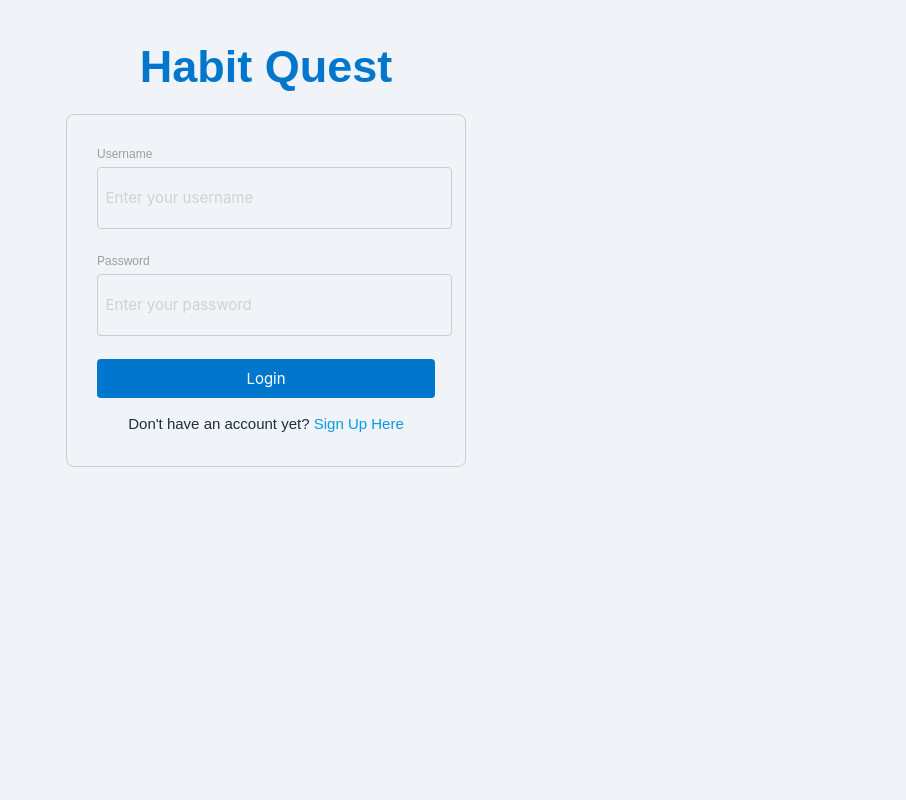
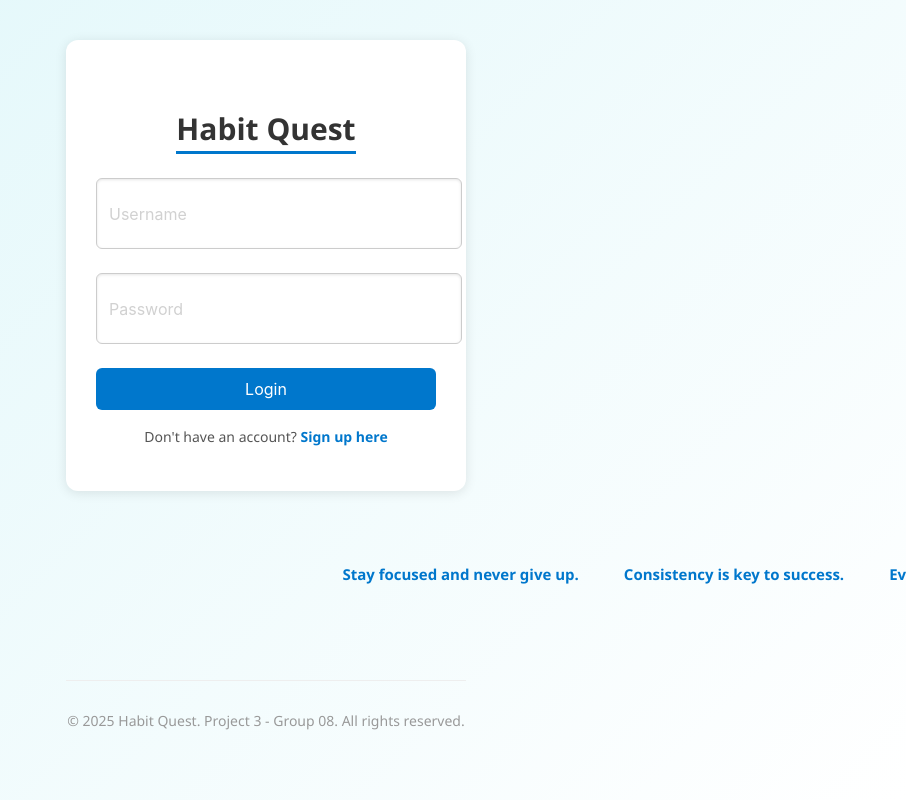
Before and after one commit to bans-07/HabitQuest, a React (Vite) app in the folder client/: page /login in a window 1280 px wide. Shown: the whole page, without its empty margins (374-1280 px from the left). Built offline with nearby package versions, Linux system fonts and the light colour scheme.

Commit message:
updated login page. added quotes

```diff
--- a/client/src/pages/Login.tsx
+++ b/client/src/pages/Login.tsx
@@ -5,6 +5,15 @@ const Login: React.FC = () => {
   const [username, setUsername] = useState('');
   const [password, setPassword] = useState('');
   const navigate = useNavigate();
+
+  const quotes = [
+    "Stay focused and never give up.",
+    "Consistency is key to success.",
+    "Every step counts on your journey.",
+    "Small habits create big changes.",
+    "Believe in yourself and all that you are."
+  ];
+
   const handleSubmit = (e: React.FormEvent) => {
     e.preventDefault();
 
@@ -17,49 +26,70 @@ const Login: React.FC = () => {
     console.log('Username:', username);
     console.log('Password:', password);
 
-
     navigate('/dashboard');
   };
 
   return (
-    <div style={styles.pageContainer}>
+    <div style={styles.pageWrapper}>
+      <div style={styles.container}>
         <h1 style={styles.title}>Habit Quest</h1>
-      <div className="login-container" style={styles.container}>
         <form onSubmit={handleSubmit} style={styles.form}>
-          <div style={styles.inputGroup}>
-            <label htmlFor="username">Username</label>
           <input
             type="text"
-              id="username"
-              name="username"
-              placeholder="Enter your username"
+            placeholder="Username"
             value={username}
             onChange={(e) => setUsername(e.target.value)}
             style={styles.input}
-              required
           />
-          </div>
-          <div style={styles.inputGroup}>
-            <label htmlFor="password">Password</label>
           <input
             type="password"
-              id="password"
-              name="password"
-              placeholder="Enter your password"
+            placeholder="Password"
             value={password}
             onChange={(e) => setPassword(e.target.value)}
             style={styles.input}
-              required
           />
-          </div>
           <button type="submit" style={styles.button}>
             Login
           </button>
         </form>
-        <div style={styles.signup}>
-          Don't have an account yet? <a href="/signup">Sign Up Here</a>
+        <p style={styles.switchText}>
+          Don't have an account?{' '}
+          <a href="/signup" style={styles.link}>
+            Sign up here
+          </a>
+        </p>
+      </div>
+
+      <div style={styles.marqueeContainer}>
+        <div style={styles.marquee}>
+          {quotes.map((quote, idx) => (
+            <span
+              key={idx}
+              style={{
+                marginRight: idx === quotes.length - 1 ? '6rem' : '3rem',
+                fontWeight: '700',
+              }}
+            >
+              {quote}
+            </span>
+          ))}
         </div>
       </div>
+
+      <footer style={styles.footer}>
+        <p>© 2025 Habit Quest. Project 3 - Group 08. All rights reserved.</p>
+      </footer>
+
+      <style>{`
+        @keyframes marquee {
+          0% {
+            transform: translateX(100%);
+          }
+          100% {
+            transform: translateX(-100%);
+          }
+        }
+      `}</style>
     </div>
   );
 };
@@ -67,50 +97,91 @@ const Login: React.FC = () => {
 export default Login;
 
 const styles: { [key: string]: React.CSSProperties } = {
-  pageContainer: {
-    maxWidth: '400px',
-    margin: '40px auto',
+  pageWrapper: {
+    minHeight: '100vh',
+    background: 'linear-gradient(135deg, #e0f7fa 0%, #ffffff 100%)',
+    fontFamily: '"Segoe UI", Tahoma, Geneva, Verdana, sans-serif',
+    color: '#333',
+    display: 'flex',
+    flexDirection: 'column',
+    justifyContent: 'space-between',
+    alignItems: 'center',
+    padding: '40px 20px',
+  },
+  container: {
+    maxWidth: 400,
+    width: '100%',
+    backgroundColor: '#fff',
+    padding: '2rem',
+    borderRadius: 12,
+    boxShadow: '0 2px 12px rgba(0,0,0,0.1)',
     textAlign: 'center',
-    fontFamily: 'Arial, sans-serif',
   },
   title: {
-    fontSize: '3rem',
-    color: '#0077cc',
-    fontWeight: 'bold',
-    marginBottom: '1.5rem',
-  },
-  container: {
-    padding: '2rem',
-    border: '1px solid #ccc',
-    borderRadius: '8px',
+    fontSize: '2rem',
+    marginBottom: 24,
+    fontWeight: 700,
+    borderBottom: '3px solid #0077cc',
+    display: 'inline-block',
+    paddingBottom: 6,
   },
   form: {
     display: 'flex',
     flexDirection: 'column',
-    gap: '1rem',
-  },
-  inputGroup: {
-    display: 'flex',
-    flexDirection: 'column',
-    textAlign: 'left',
+    gap: 16,
   },
   input: {
-    padding: '0.5rem',
-    fontSize: '1rem',
-    marginTop: '0.25rem',
-    borderRadius: '4px',
+    padding: 12,
+    fontSize: 16,
+    borderRadius: 6,
     border: '1px solid #ccc',
+    boxShadow: 'inset 0 1px 3px rgba(0,0,0,0.1)',
+    transition: 'border-color 0.3s ease',
   },
   button: {
-    padding: '0.75rem',
-    fontSize: '1rem',
-    cursor: 'pointer',
+    padding: '12px 0',
+    fontSize: 16,
     backgroundColor: '#0077cc',
     color: '#fff',
     border: 'none',
-    borderRadius: '4px',
+    borderRadius: 6,
+    cursor: 'pointer',
+    transition: 'background-color 0.3s ease',
   },
-  signup: {
-    marginTop: '1rem',
+  switchText: {
+    marginTop: 16,
+    fontSize: 14,
+    color: '#555',
+  },
+  link: {
+    color: '#0077cc',
+    textDecoration: 'none',
+    fontWeight: 600,
+  },
+  marqueeContainer: {
+    width: '100vw',
+    overflow: 'hidden',
+    padding: '10px 20px',
+    boxSizing: 'border-box',
+    marginTop: 30,
+    marginBottom: 20,
+  },
+  marquee: {
+    display: 'flex',
+    whiteSpace: 'nowrap',
+    animation: 'marquee 25s linear infinite',
+    fontWeight: '700',
+    fontSize: '1rem',
+    color: '#0077cc',
+  },
+  footer: {
+    textAlign: 'center',
+    padding: '1rem 0',
+    fontSize: 14,
+    color: '#999',
+    borderTop: '1px solid #eee',
+    marginTop: 32,
+    width: '100%',
+    maxWidth: 400,
   },
 };
```
Lines whose indentation alone changed are shown as unchanged.
